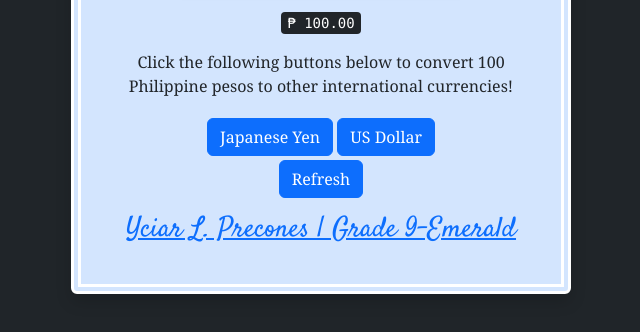
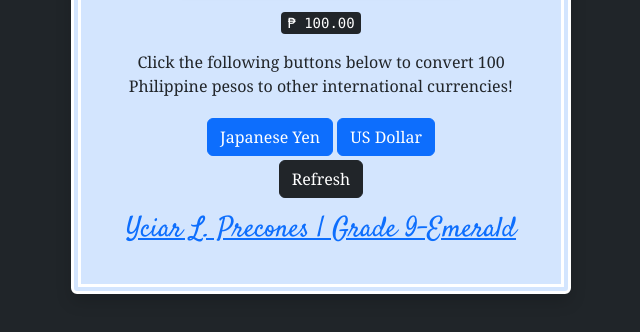
Before and after one commit to YPrecones-9E/Q3_SW1_Precones-Yciar, a plain HTML site: page index.html in a window 1280 px wide. Shown: the part 424-756 px from the top of the page, without its empty margins (319-959 px from the left). Drawn offline with nearby package versions, Linux system fonts and the light colour scheme.

Commit message:
Update index.html

```diff
--- a/index.html
+++ b/index.html
@@ -32,7 +32,7 @@
 	        <button type="button" class="btn btn-primary mt-1 mb-1" onclick="var peso=100; var yenRate=2.67; document.getElementById('convert').innerHTML='<kbd>¥ ' + (peso * yenRate).toFixed(2) + '</kbd>';">Japanese Yen</button>
 	        <button type="button" class="btn btn-primary mt-1 mb-1" onclick="var peso=100; var dollarRate=0.017; document.getElementById('convert').innerHTML='<kbd>$ ' + (peso * dollarRate).toFixed(2) + '</kbd>';">US Dollar</button>
 	        <br/>
-	        <button type="button" class="btn btn-primary" onClick="window.location.reload()">Refresh</button>
+	        <button type="button" class="btn btn-dark" onClick="window.location.reload()">Refresh</button>
 
 	        <h3 class="text-center mt-3 mb-3"> <a href="https://yprecones-9e.github.io/Q2_EXERCISE2_Precones-Yciar/ "target="_blank"> Yciar L. Precones | Grade 9-Emerald </a> </h3>
 	    </div>
```
